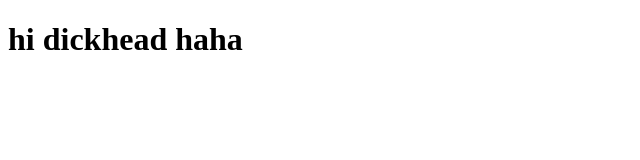
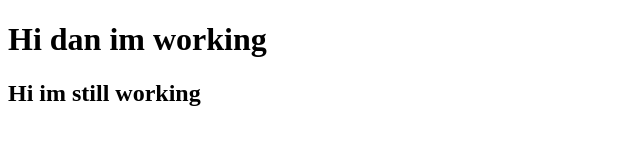
Before and after one commit to DanEme89/git_practice, a plain HTML site: page index.html in a window 1280 px wide. Shown: the whole page, without its empty margins (0-640 px from the left). Drawn offline with Linux system fonts and the light colour scheme.

Commit message:
Changed index.html

```diff
--- a/index.html
+++ b/index.html
@@ -1,11 +1,12 @@
 <!DOCTYPE html>
 <html lang="en">
-<head>
-  <meta charset="UTF-8">
-  <meta name="viewport" content="width=device-width, initial-scale=1.0">
-  <title>Document</title>
-</head>
-<body>
-  <h1>hi dickhead haha</h1>
-</body>
+  <head>
+    <meta charset="UTF-8" />
+    <meta name="viewport" content="width=device-width, initial-scale=1.0" />
+    <title>Document</title>
+  </head>
+  <body>
+    <h1>Hi dan im working</h1>
+    <h2>Hi im still working</h2>
+  </body>
 </html>
```
